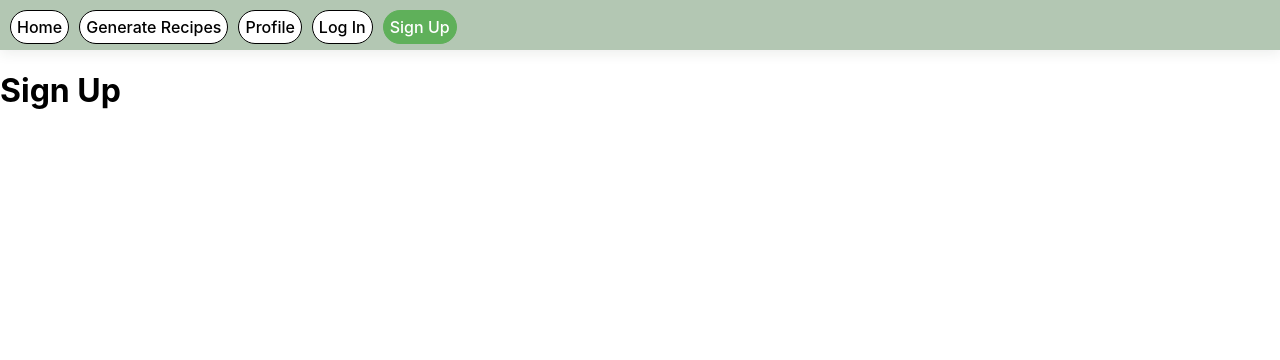
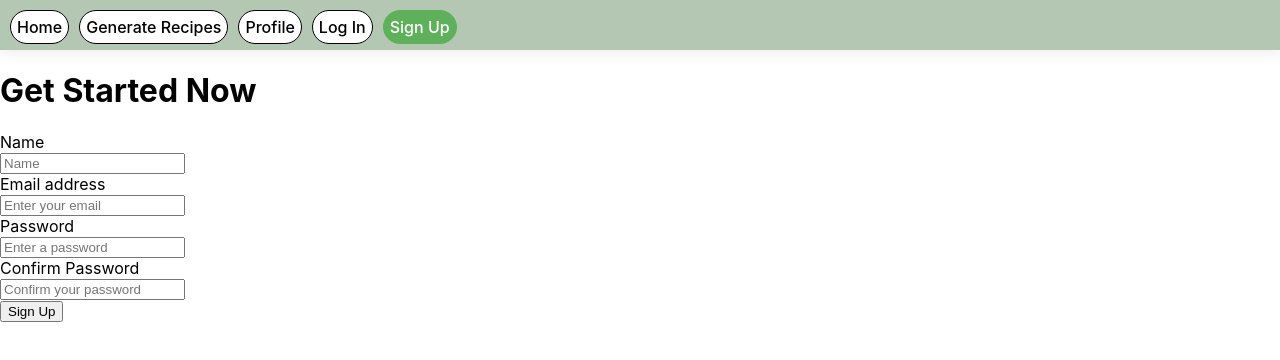
Before and after one commit to agampa27/SaveBites, a React (Create React App) app in the folder frontend/: page /signup in a window 1280 px wide. Shown: the top 360 px of the page. Built offline with nearby package versions, Linux system fonts and the light colour scheme.

Commit message:
some login/signup ui

```diff
--- a/frontend/src/Login.js
+++ b/frontend/src/Login.js
@@ -1,7 +1,31 @@
+import { Link } from 'react-router-dom';
+
 export default function Login() {
 	return (
 		<>
-			<h1>Login</h1>
+			<h1>Welcome Back!</h1>
+			<p>Enter your credentials:</p>
+
+			<div>
+				<label>
+					Email address <br />
+					<input type="email" placeholder="Enter your email"></input>
+				</label>
+			</div>
+
+			<div>
+				<label>
+				Password <br />
+				<input type="password" placeholder="Enter your password"></input>
+				</label>
+			</div>
+
+			<button>Login</button>
+
+			<p>
+				Don't have an account?&nbsp;
+				<Link to="/signup">Sign Up</Link>
+			</p>
 		</>
 	)
 }
--- a/frontend/src/Selector.js
+++ b/frontend/src/Selector.js
@@ -73,7 +73,7 @@ export default function Selector( { setState, options } ) {
 							<>
 								<label style={{display: "inline-block", paddingTop: "5px"}}>
 									<input name={`other${item}`} onChange={e => handleClick(e, item)} checked={otherChecked[item]} type="checkbox"></input>
-									<input name={`text${item}`} onChange={e => handleTextChange(e, item)}></input>
+									<input placeholder="Enter another option" name={`text${item}`} onChange={e => handleTextChange(e, item)}></input>
 								</label>
 								<br />
 							</>
--- a/frontend/src/Signup.js
+++ b/frontend/src/Signup.js
@@ -1,5 +1,37 @@
 export default function Signup() {
 	return (
-		<h1>Sign Up</h1>
+		<>
+			<h1>Get Started Now</h1>
+
+			<div>
+				<label>
+					Name <br />
+					<input placeholder="Name"></input>
+				</label>
+			</div>
+
+			<div>
+				<label>
+					Email address <br />
+					<input type="email" placeholder="Enter your email"></input>
+				</label>
+			</div>
+
+			<div>
+				<label>
+					Password <br />
+					<input type="password" placeholder="Enter a password"></input>
+				</label>
+			</div>
+
+			<div>
+				<label>
+					Confirm Password <br />
+					<input type="password" placeholder="Confirm your password"></input>
+				</label>
+			</div>
+
+			<button>Sign Up</button>
+		</>
 	)
 }
```
